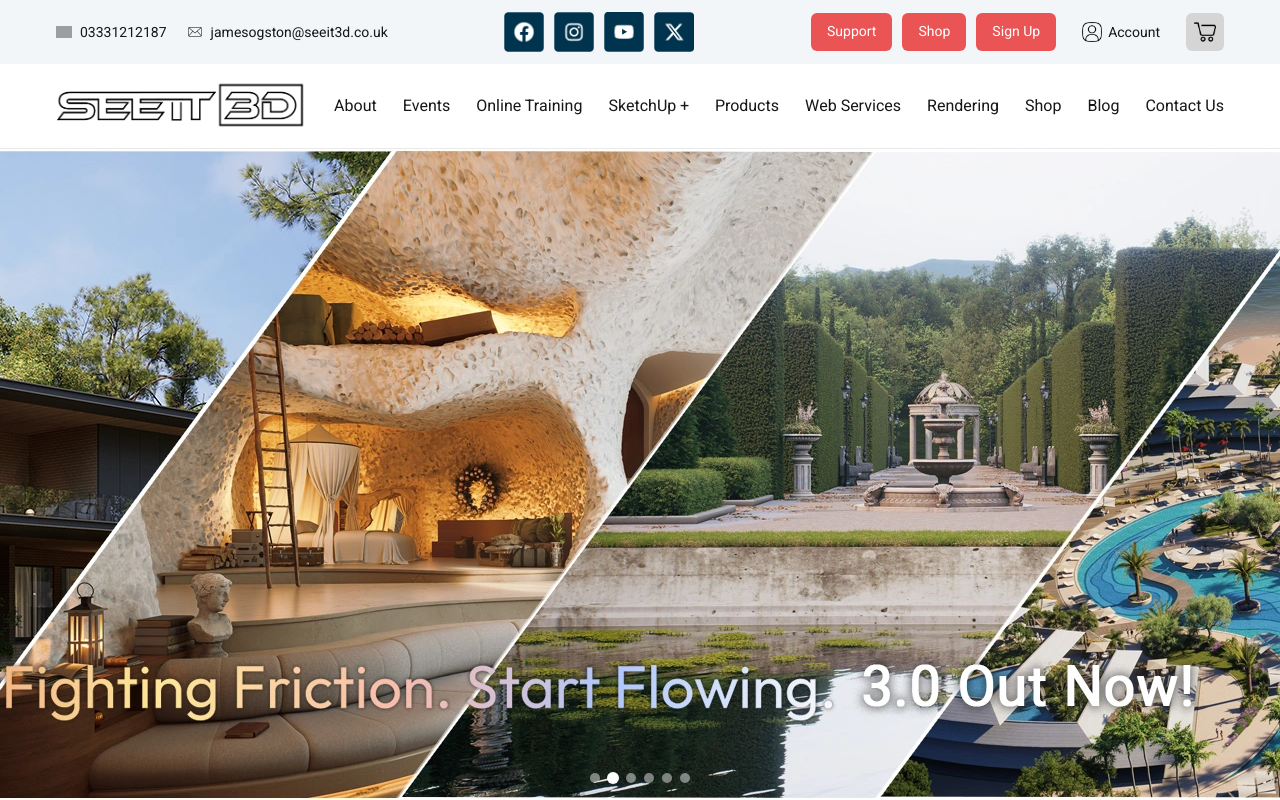
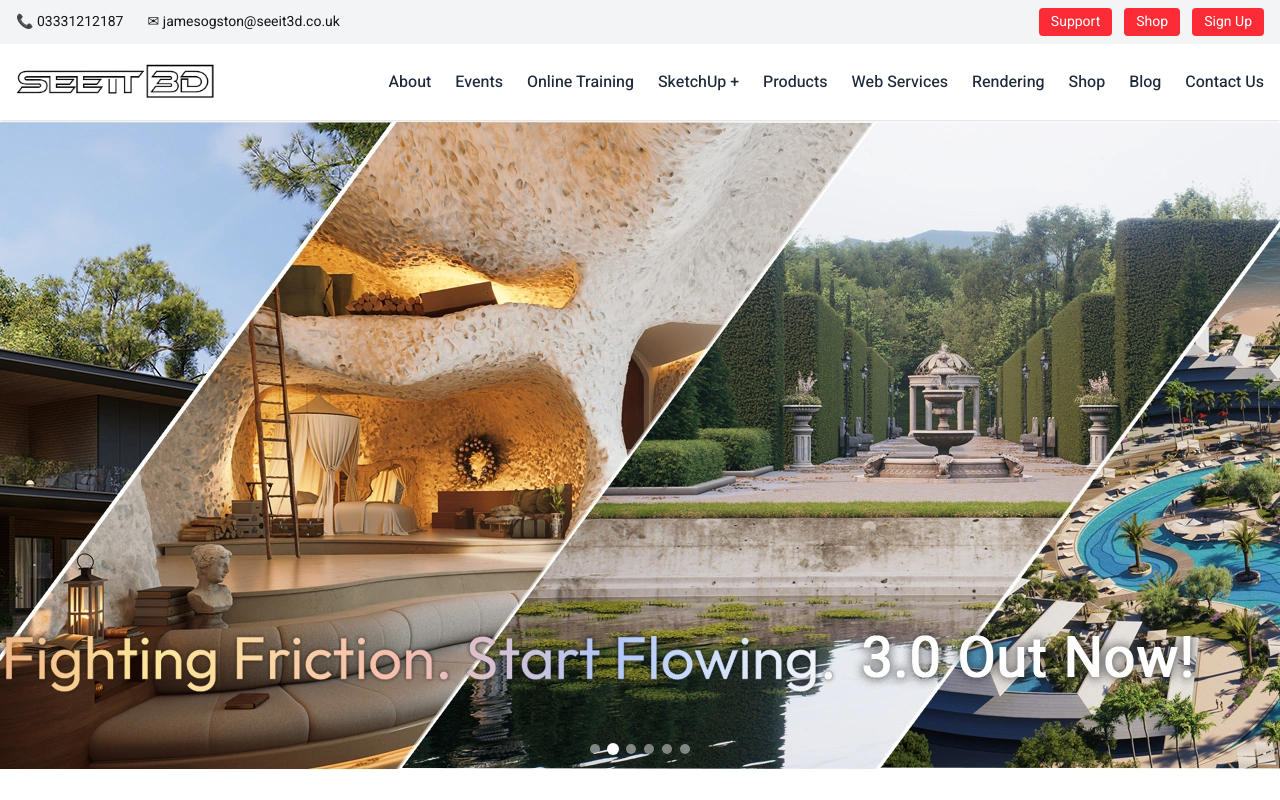
Before and after one commit to ranjeetdynamic5/see-it-3d-frontend, a Next.js app: page / in a window 1280 px wide. Shown: the top 800 px of the page. Built offline with nearby package versions, Linux system fonts and the light colour scheme; grey boxes are pictures that could not be loaded.

Commit message:
Replace header with clean Tailwind dropdown version

```diff
--- a/app/training/page.tsx
+++ b/app/training/page.tsx
@@ -1,6 +1,3 @@
-export const dynamic = "force-dynamic";
-
-
 import TrainingHero from "@/components/training/TrainingHero";
 import PageBreadcrumb from "@/components/common/PageBreadcrumb";
 import TrainingQuickActions from "@/components/training/TrainingQuickActions";
--- a/components/common/Header.tsx
+++ b/components/common/Header.tsx
@@ -6,7 +6,6 @@ import Image from "next/image";
 
 export default function Header() {
   const [menuOpen, setMenuOpen] = useState(false);
-
   const cartCount = 0;
 
   useEffect(() => {
@@ -14,178 +13,133 @@ export default function Header() {
   }, [menuOpen]);
 
   return (
-    <header className="site-header relative z-50">
+    <header className="relative z-50 w-full bg-white shadow-sm">
 
       {/* ================= TOP BAR ================= */}
-      <div className="top-bar">
-        <div className="top-bar-inner">
+      <div className="bg-gray-100 text-sm">
+        <div className="max-w-7xl mx-auto flex justify-between items-center px-4 py-2">
 
-          <div className="top-contact">
-            <span className="icon-text">
-              <Image src="/icons/call.png" alt="Call" width={16} height={16} />
-              03331212187
+          <div className="flex items-center gap-6">
+            <span className="flex items-center gap-2">
+              📞 03331212187
             </span>
-
-            <span className="icon-text">
-              <Image src="/icons/email.png" alt="Email" width={16} height={16} />
-              jamesogston@seeit3d.co.uk
+            <span className="flex items-center gap-2">
+              ✉ jamesogston@seeit3d.co.uk
             </span>
           </div>
 
-          <div className="top-social">
-            <a href="https://www.facebook.com/SeeIt3d" target="_blank">
-              <Image src="/icons/fb.png" alt="Facebook" width={40} height={40} />
-            </a>
-            <a href="https://www.instagram.com/seeit3dwithjames/" target="_blank">
-              <Image src="/icons/inta.png" alt="Instagram" width={40} height={40} />
-            </a>
-            <a href="https://www.youtube.com/user/SEEIT3D" target="_blank">
-              <Image src="/icons/yt.png" alt="YouTube" width={40} height={40} />
-            </a>
-            <a href="https://x.com/SeeIt3D" target="_blank">
-              <Image src="/icons/x.png" alt="X" width={40} height={40} />
-            </a>
+          <div className="flex items-center gap-3">
+            <Link href="/support" className="bg-red-500 text-white px-3 py-1 rounded">
+              Support
+            </Link>
+            <Link href="/shop" className="bg-red-500 text-white px-3 py-1 rounded">
+              Shop
+            </Link>
+            <Link href="/signup" className="bg-red-500 text-white px-3 py-1 rounded">
+              Sign Up
+            </Link>
+          </div>
+        </div>
       </div>
 
-          <div className="top-actions">
-            <Link href="/support">Support</Link>
-            <Link href="/shop">Shop</Link>
-            <Link href="/signup">Sign Up</Link>
+      {/* ================= MAIN NAV ================= */}
+      <div className="max-w-7xl mx-auto flex justify-between items-center px-4 py-4">
 
-            <Link href="/account" className="account-link">
-              <Image src="/icons/profile.png" alt="Account" width={20} height={20} />
-              <span>Account</span>
+        <Link href="/">
+          <Image
+            src="/icons/seeit_logo.jpg"
+            alt="Logo"
+            width={200}
+            height={50}
+            priority
+          />
         </Link>
 
-            {/* Cart */}
-            <Link href="/cart" className="cart-link">
-              <Image src="/icons/cart.png" alt="Cart" width={22} height={22} />
-              {cartCount > 0 && (
-                <span className="cart-count">{cartCount}</span>
-              )}
+        <nav className="hidden md:flex items-center gap-6 font-medium text-gray-800">
+
+          <Link href="/about" className="hover:text-red-500">About</Link>
+          <Link href="/events" className="hover:text-red-500">Events</Link>
+          <Link href="/training" className="hover:text-red-500">Online Training</Link>
+
+          {/* ================= SKETCHUP DROPDOWN ================= */}
+          <div className="relative group">
+
+            <div className="flex items-center gap-1 cursor-pointer hover:text-red-500">
+              <span>SketchUp</span>
+              <span className="group-hover:hidden">+</span>
+              <span className="hidden group-hover:inline">-</span>
+            </div>
+
+            <div className="absolute left-0 top-full mt-2 w-56 bg-white border border-gray-200 shadow-lg opacity-0 invisible group-hover:opacity-100 group-hover:visible transition-all duration-200">
+
+              <Link
+                href="/sketchup-services"
+                className="block px-4 py-3 hover:bg-gray-200 hover:text-white bg-gray-700 text-white"
+              >
+                SketchUp Services
               </Link>
-          </div>
+
+              <Link
+                href="/sketchup-extensions"
+                className="block px-4 py-3 hover:bg-gray-200"
+              >
+                Skp Extensions
+              </Link>
+
+              <Link
+                href="/sketchup-resources"
+                className="block px-4 py-3 hover:bg-gray-200"
+              >
+                SketchUp Resources
+              </Link>
 
             </div>
           </div>
 
-      {/* ================= MAIN NAV ================= */}
-      <div className="main-nav">
-        <div className="main-nav-inner">
+          <Link href="/products" className="hover:text-red-500">Products</Link>
+          <Link href="/services" className="hover:text-red-500">Web Services</Link>
+          <Link href="/rendering" className="hover:text-red-500">Rendering</Link>
+          <Link href="/shop" className="hover:text-red-500">Shop</Link>
+          <Link href="/blog" className="hover:text-red-500">Blog</Link>
+          <Link href="/contact" className="hover:text-red-500">Contact Us</Link>
 
-          <Link href="/" className="logo-wrap">
-            <Image
-              src="/icons/seeit_logo.jpg"
-              alt="SeeIt3D Logo"
-              width={250}
-              height={55}
-              priority
-            />
-          </Link>
-
-          <nav className="desktop-menu">
-            <NavLinks />
         </nav>
 
+        {/* Mobile Toggle */}
         <button
-            className="mobile-menu-btn"
+          className="md:hidden text-2xl"
           onClick={() => setMenuOpen(true)}
         >
           ☰
         </button>
       </div>
-      </div>
 
       {/* ================= MOBILE MENU ================= */}
-      <div className={`mobile-menu ${menuOpen ? "open" : ""}`}>
+      {menuOpen && (
+        <div className="fixed inset-0 bg-white z-50 p-6">
           <button
-          className="mobile-menu-close"
+            className="text-2xl mb-6"
             onClick={() => setMenuOpen(false)}
           >
             ✕
           </button>
 
-        <nav className="mobile-nav">
-          <NavLinks onClick={() => setMenuOpen(false)} />
-        </nav>
-      </div>
-
-    </header>
-  );
-}
-
-/* ================= NAV LINKS ================= */
-
-function NavLinks({ onClick }: { onClick?: () => void }) {
-  return (
-    <div className="nav-links flex items-center gap-6 relative" onClick={onClick}>
-
+          <div className="flex flex-col gap-4 text-lg">
             <Link href="/about">About</Link>
             <Link href="/events">Events</Link>
             <Link href="/training">Online Training</Link>
-
-      {/* ===== SketchUp Dropdown ===== */}
-      <div className="relative group">
-
-        <div className="flex items-center gap-1 cursor-pointer hover:text-red-500 transition">
-          <span>SketchUp</span>
-          <span className="group-hover:hidden">+</span>
-          <span className="hidden group-hover:inline">-</span>
-        </div>
-
-        <div className="absolute left-0 mt-3 w-72
-                        opacity-0 invisible
-                        group-hover:opacity-100 group-hover:visible
-                        transition-all duration-200">
-
-          <div className="bg-white shadow-xl rounded-lg overflow-hidden border divide-y">
-
-            <Link href="/sketchup-services"
-              className="block px-5 py-3 font-semibold bg-[#2f3b46] text-white">
-              SketchUp Services
-            </Link>
-
-            <Link href="/sketchup-bim-services"
-              className="block px-5 py-3 text-gray-800 hover:bg-gray-100 hover:text-red-500 transition">
-              BIM Services
-            </Link>
-
-            <Link href="/sketchup-3d-modelling-services"
-              className="block px-5 py-3 text-gray-800 hover:bg-gray-100 hover:text-red-500 transition">
-              3D Modelling
-            </Link>
-
-            <Link href="/sketchup-rendering-services"
-              className="block px-5 py-3 text-gray-800 hover:bg-gray-100 hover:text-red-500 transition">
-              Rendering
-            </Link>
-
-            <Link href="/sketchup-training"
-              className="block px-5 py-3 text-gray-800 hover:bg-gray-100 hover:text-red-500 transition">
-              Training
-            </Link>
-
-            <Link href="/sketchup-extensions"
-              className="block px-5 py-3 text-gray-800 hover:bg-gray-100 hover:text-red-500 transition">
-              Extensions
-            </Link>
-
-            <Link href="/sketchup-resources"
-              className="block px-5 py-3 text-gray-800 hover:bg-gray-100 hover:text-red-500 transition">
-              Resources
-            </Link>
-
-          </div>
-        </div>
-      </div>
-
+            <Link href="/sketchup-services">SketchUp Services</Link>
+            <Link href="/sketchup-extensions">Skp Extensions</Link>
+            <Link href="/sketchup-resources">SketchUp Resources</Link>
             <Link href="/products">Products</Link>
             <Link href="/services">Web Services</Link>
             <Link href="/rendering">Rendering</Link>
             <Link href="/shop">Shop</Link>
             <Link href="/blog">Blog</Link>
-      <Link href="/contact">Contact Us</Link>
-
+            <Link href="/contact">Contact</Link>
           </div>
+        </div>
+      )}
+    </header>
   );
 }
```
Lines whose indentation alone changed are shown as unchanged.
